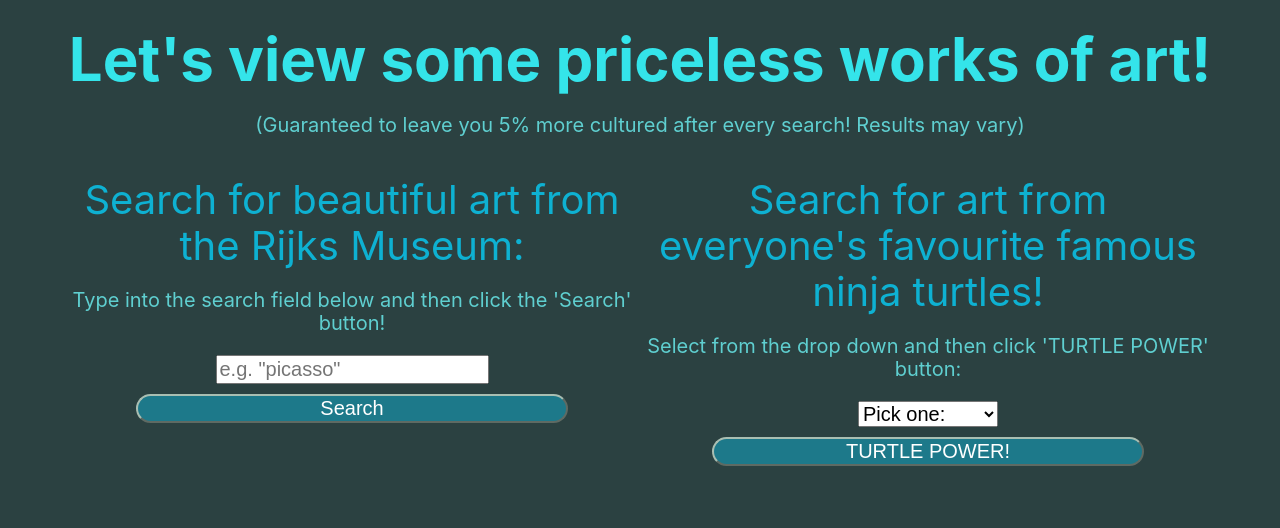
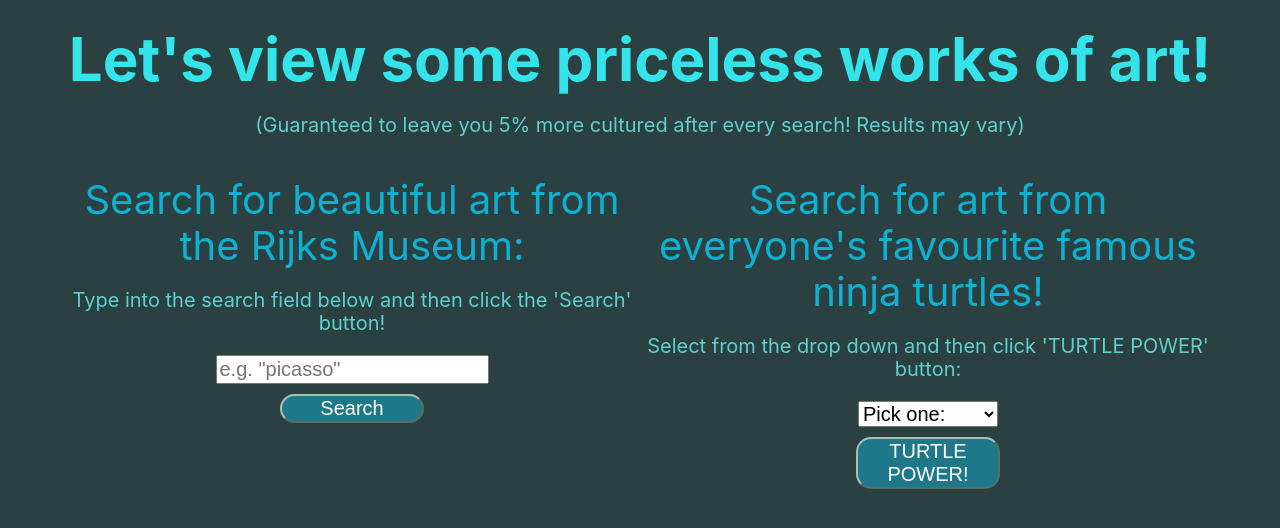
Before and after one commit to matsmckay/project-3-matt-mckay, a React (Create React App) app: page / in a window 1280 px wide. Shown: the top 528 px of the page. Built offline with nearby package versions, Linux system fonts and the light colour scheme.

Commit message:
Fixing media queries for buttons

```diff
--- a/src/sass/App.scss
+++ b/src/sass/App.scss
@@ -345,7 +345,7 @@
 
 button {
   margin: 10px 0 25px 0;
-  width: 75%;
+  width: 25%;
   border-radius: 15px;
   background-color: #1D798A;
   color: white;
@@ -379,11 +379,18 @@
   .imgFlex {
     width: 90%;
   }
+  button {
+    width: 40%
+  }
 }
 
 @media (max-width: 516px) {
   form {
     width: 85%;
+  }
+
+  button {
+    width: 75%;
   }
 
   h1 {
```
